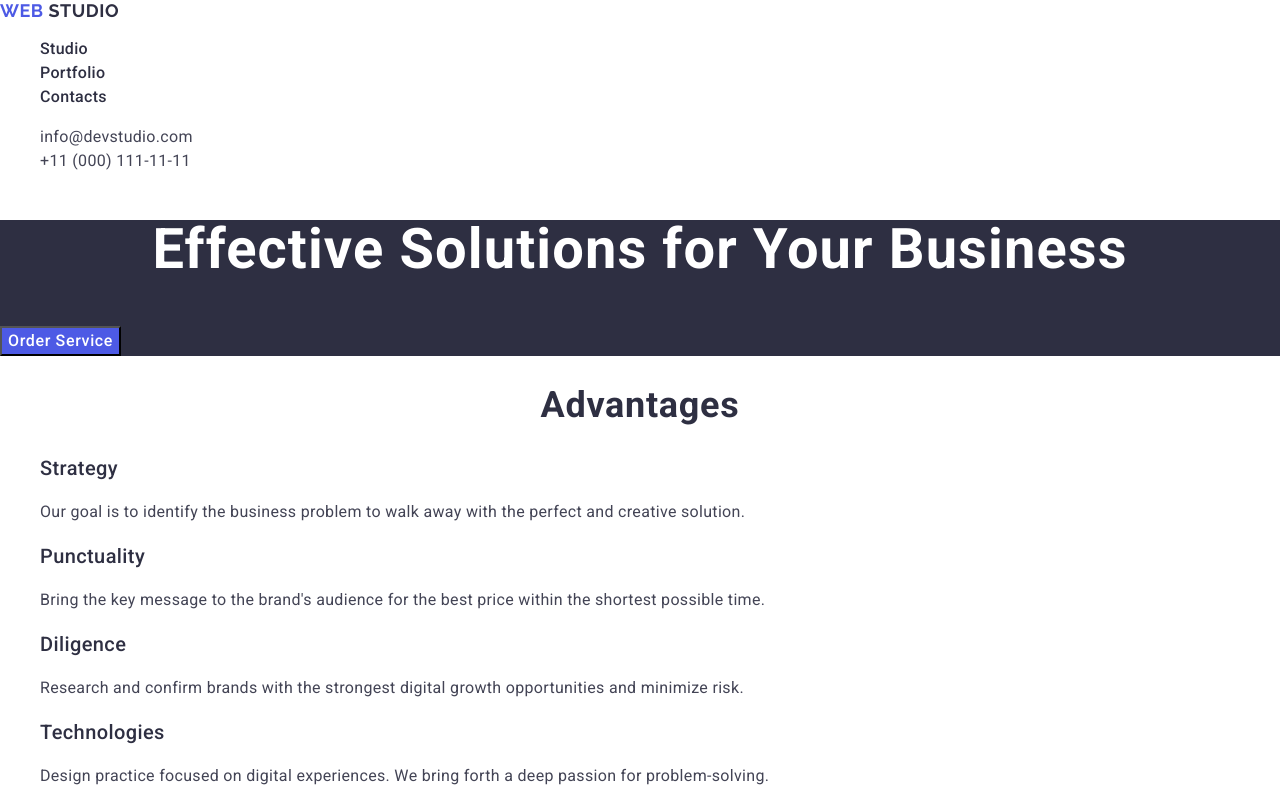
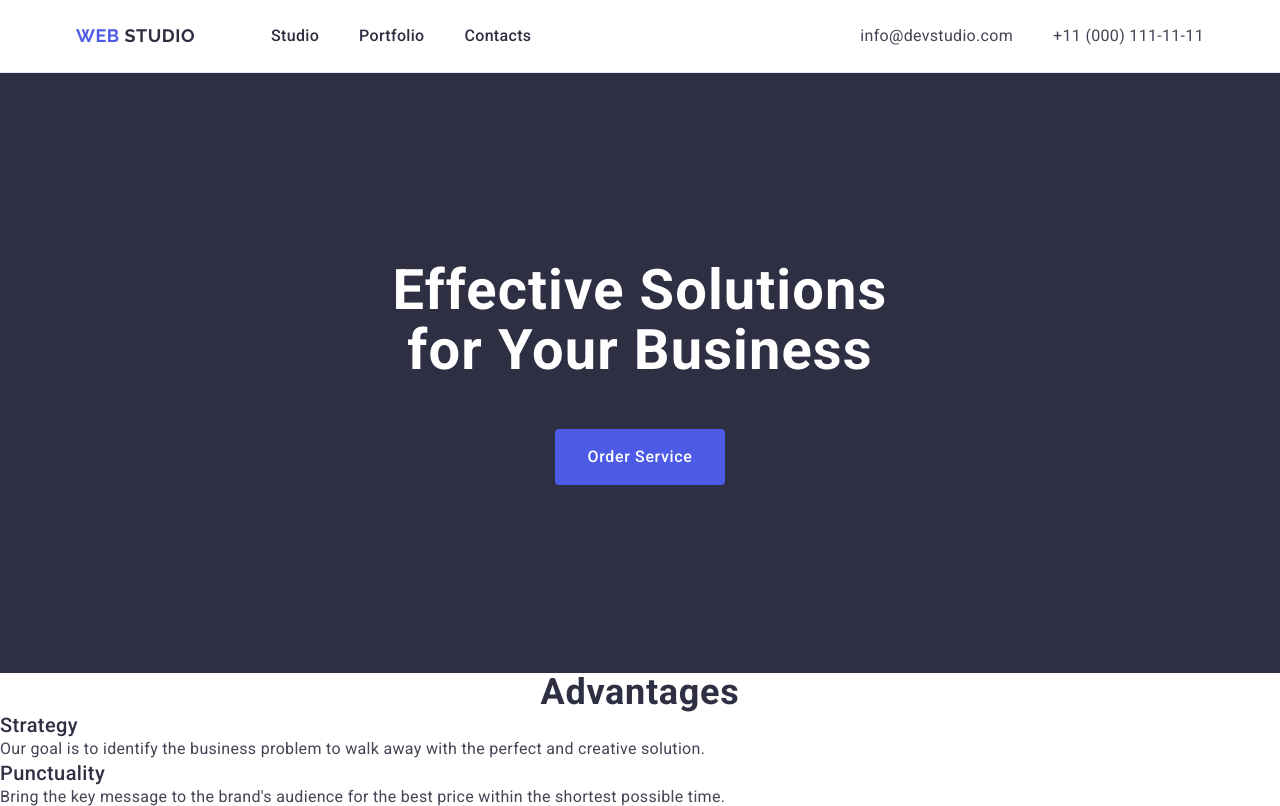
Before and after one commit to DariaVo28/goit-markup-hw-03, a plain HTML site: page index.html in a window 1280 px wide. Shown: the top 806 px of the page. Drawn offline with nearby package versions, Linux system fonts and the light colour scheme.

Commit message:
Added header and hero section

```diff
--- a/css/slyles.css
+++ b/css/slyles.css
@@ -9,11 +9,54 @@ background-color:#fff;
 
 ul, ol {
 list-style-type:none;
+margin: 0;
+padding: 0;
+}
+
+h1, h2, h3, h4, h5, h6, p {
+    margin: 0;
 }
 
 a {
 text-decoration: none;
 }
+
+
+.container {
+    max-width: 1158px;
+    padding: 0 15px;
+    margin: 0 auto;
+}
+
+
+
+.page-header {
+    border-bottom: 1px solid #e7e9fc;
+}
+
+.header-container {
+    display: flex;
+    align-items: center;
+}
+
+.nav-list {
+    display: flex;
+    align-items: center;
+    gap: 40px;
+}
+
+.contacts-list {
+    display: flex;
+    align-items: center;
+    gap: 40px;
+}
+
+
+.header-nav {
+    display: flex;
+    align-items: center;
+}
+
 
 .logo {
 font-family: "Raleway", sans-serif;
@@ -25,12 +68,19 @@ font-family: "Raleway", sans-serif;
     color: #4d5ae5;
 }
 
+.header-logo {
+    padding: 24px 0;
+    margin-right: 76px;
+}
+
 .header-logo .logo-part {
 color: #2e2f42;
 }
 
 
 .nav-link {
+    display: block;
+    padding: 24px 0;
 font-weight: 500;
     font-size: 16px;
     line-height: 1.5;
@@ -39,10 +89,13 @@ font-weight: 500;
 }
 
 .contacts {
-    font-style:normal
+    font-style:normal;
+    margin-left: auto;
 }
 
 .contacts-link {
+    display: block;
+    padding: 24px 0;
     font-size: 16px;
     line-height: 1.5;
     letter-spacing: 0.02em;
@@ -58,12 +111,23 @@ color: #404bbf;
 
 
 
+
+
+
+.hero {
+background-color: #2e2f42;
+padding: 188px 0;
+text-align:center;
+}
+
 .hero-title {
     font-size: 56px;
     line-height: 1.07;
     letter-spacing: 0.02em;
     text-align: center;
     color: #fff;
+    max-width: 496px;
+    margin: 0 auto 48px;
 }
 
 .hero-btn {
@@ -74,6 +138,13 @@ color: #404bbf;
     letter-spacing: 0.04em;
     color: #ffffff;
     cursor: pointer;
+    border: none;
+    display: block;
+    margin: 0 auto;
+    border-radius: 4px;
+    padding: 16px 32px;
+    min-width: 169px
+
 }
 
 .hero-btn:hover,
--- a/index.html
+++ b/index.html
@@ -25,6 +25,7 @@
 
   <body>
     <header class="page-header">
+      <div class="container header-container">
         <nav class="header-nav">
           <a class="logo header-logo" href="./index.html"
             >Web <span class="logo-part">Studio</span></a
@@ -52,6 +53,7 @@
             </li>
           </ul>
         </address>
+      </div>
     </header>
 
     <main>
```
Lines whose indentation alone changed are shown as unchanged.
